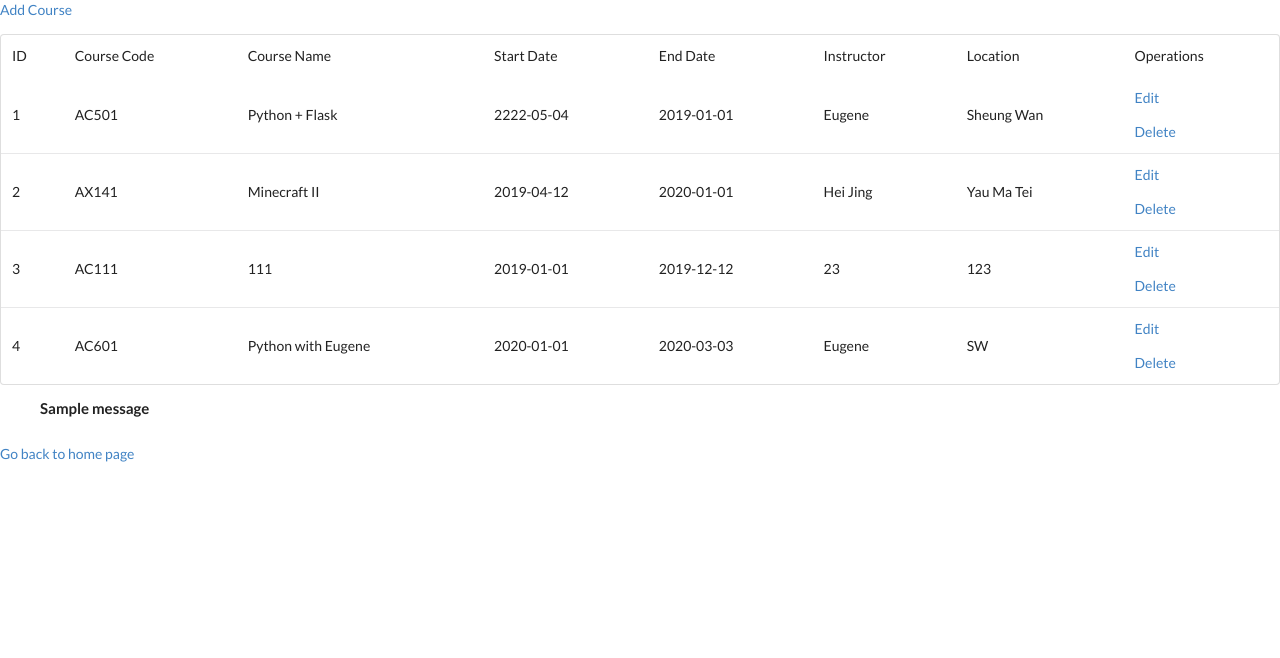
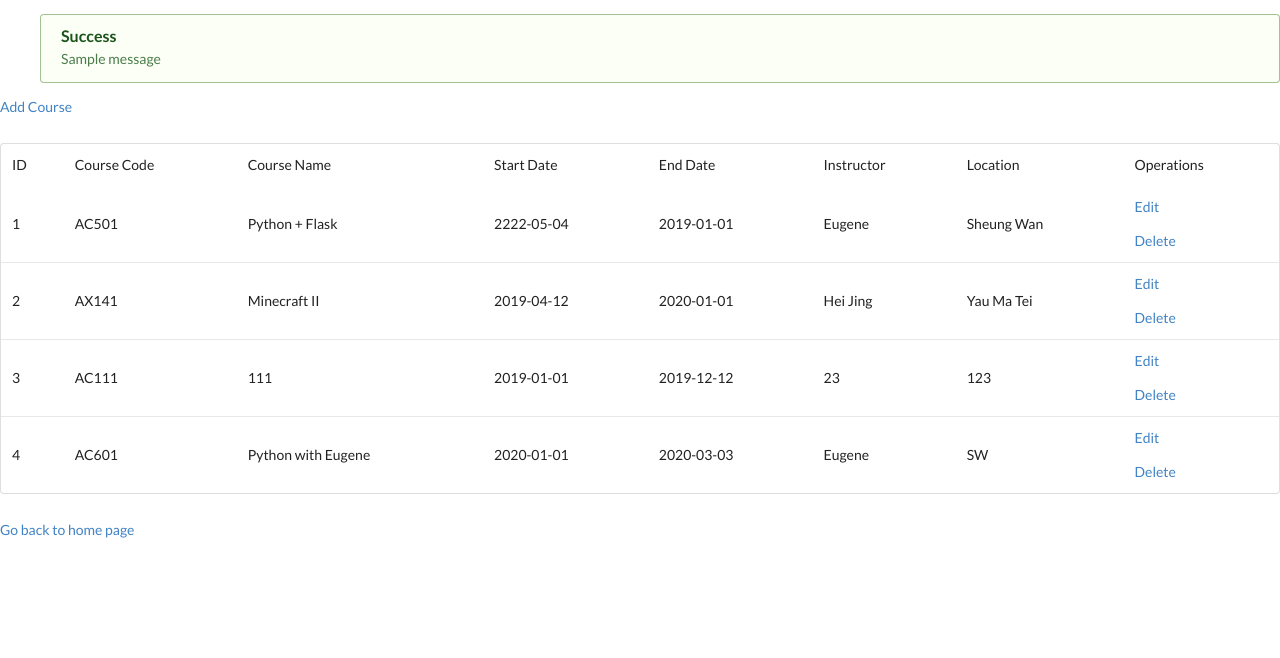
Before and after one commit to heijingtsang/AC501.Project3, a Flask app: page /courses in a window 1280 px wide. Shown: the top 658 px of the page. Before the commit the page ends 462 px from the top, so only its background shows below. Run offline with Flask 2, Linux system fonts and the light colour scheme; data comes from the database, SQL or seed files in the repository; both versions use the stored data as it was after the commit; one stand-in notice (Sample message) is shown; some libraries are stand-ins or nearby versions.

Commit message:
Changes to be committed: 	modified:   .idea/workspace.xml 	modified:   EnrollmentSystem.db 	modified:   templates/courses.html 	modified:   templates/create.html

```diff
--- a/templates/courses.html
+++ b/templates/courses.html
@@ -7,7 +7,24 @@
 
 <body>
 
+{% with messages = get_flashed_messages() %}
+    {% if messages %}
+        <ul class=flashes>
+            {% for message in messages %}
+                <div class="ui success message">
+                    <div class="content">
+                        <div class="header">Success</div>
+                        <p>{{ message }}</p>
+                    </div>
+                </div>
+            {% endfor %}
+        </ul>
+    {% endif %}
+{% endwith %}
+
 <a href="{{ url_for('add_course') }}">Add Course</a>
+
+<h5></h5>
 
 <table class="ui single line table">
     <thead>
@@ -41,16 +58,6 @@
     {% endfor %}
 </table>
 
-{% with messages = get_flashed_messages() %}
-    {% if messages %}
-        <ul class=flashes>
-            {% for message in messages %}
-                <h4>{{ message }}</h4>
-            {% endfor %}
-        </ul>
-    {% endif %}
-{% endwith %}
-
 <h5 class="ui header"></h5>
 <a href="{{ url_for('home') }}">Go back to home page</a>
 
```
Also changed, not shown: templates/create.html (+7 -1 lines), EnrollmentSystem.db.
